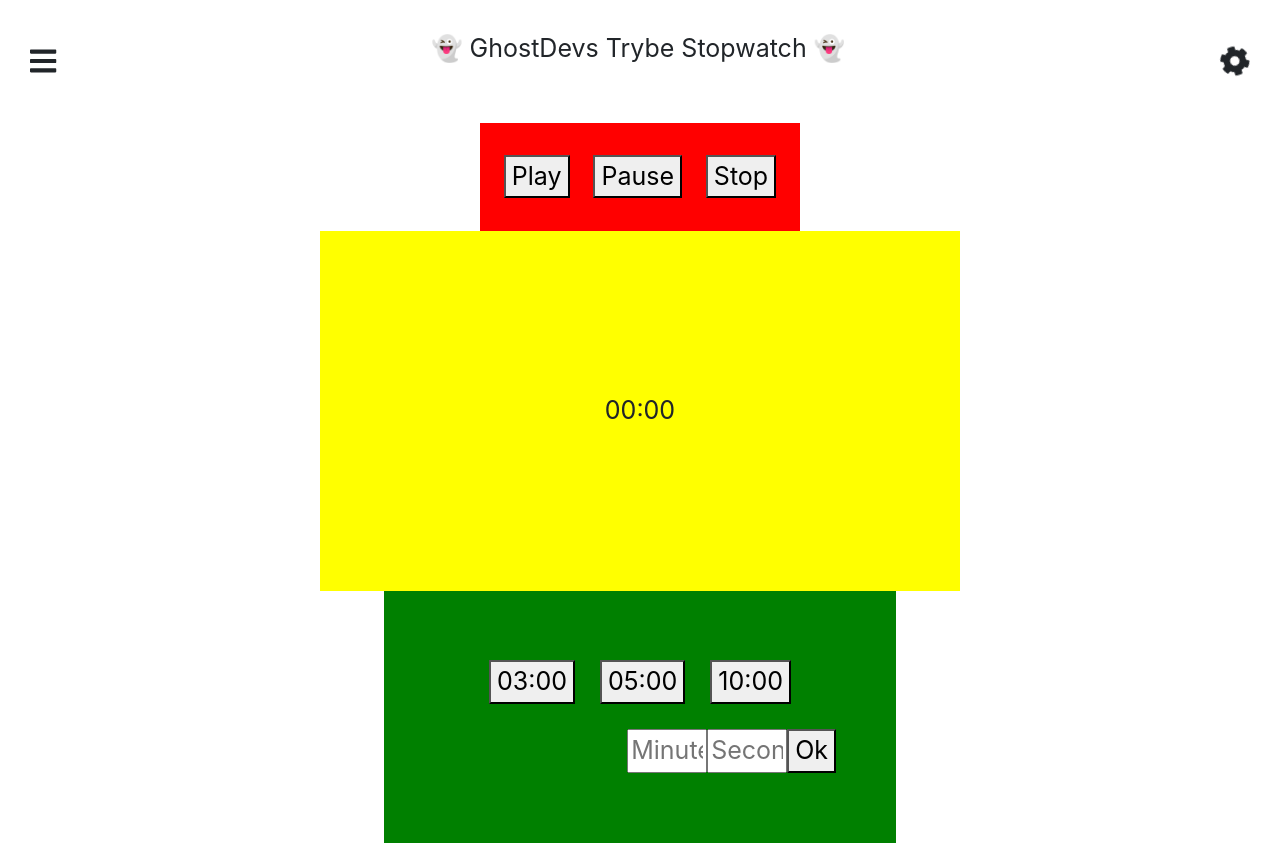
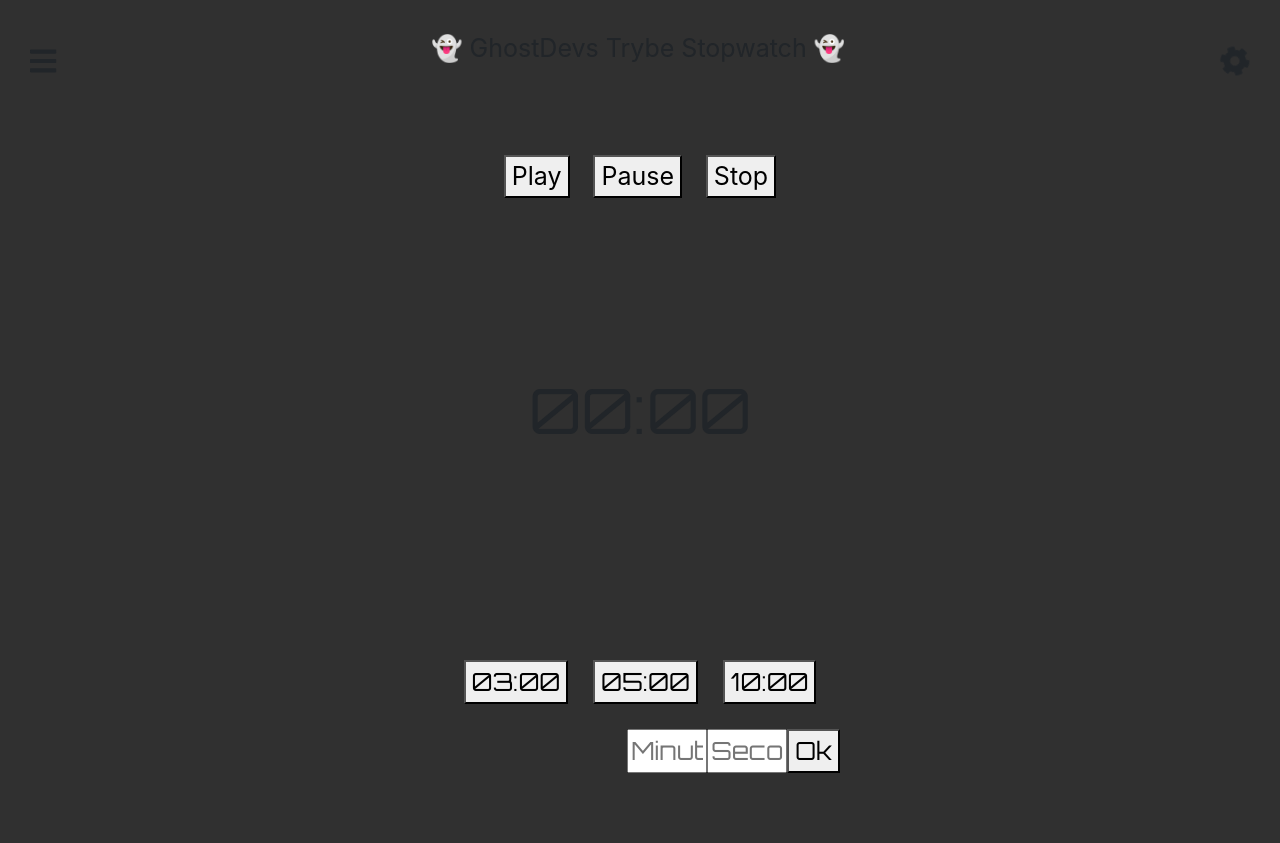
Before and after one commit to alanmdf/ghostdevs-stopwatch, a React (Create React App) app in the folder stopwatch-challenge/: page / in a window 1280 px wide. Built offline with nearby package versions, Linux system fonts and the light colour scheme.

Commit message:
Alterando Coller

```diff
--- a/stopwatch-challenge/public/index.html
+++ b/stopwatch-challenge/public/index.html
@@ -1,18 +1,23 @@
 <!DOCTYPE html>
 <html lang="en">
+
 <head>
   <meta charset="utf-8" />
   <meta name="viewport" content="width=device-width, initial-scale=1" />
   <meta name="theme-color" content="#000000" />
-    <meta
-      name="description"
-      content="Web site created using create-react-app"
-    />
-    <link rel="shortcut icon" type="image/jpg" href="Cronometro.png"/>
-    <link href="https://cdn.jsdelivr.net/npm/bootstrap@5.1.0/dist/css/bootstrap.min.css" rel="stylesheet" integrity="sha384-KyZXEAg3QhqLMpG8r+8fhAXLRk2vvoC2f3B09zVXn8CA5QIVfZOJ3BCsw2P0p/We" crossorigin="anonymous">
-    <title>React App</title>
+  <meta name="description" content="Web site created using create-react-app" />
+  <link rel="shortcut icon" type="image/jpg" href="Cronometro.png" />
+  <link href="https://cdn.jsdelivr.net/npm/bootstrap@5.1.0/dist/css/bootstrap.min.css" rel="stylesheet"
+    integrity="sha384-KyZXEAg3QhqLMpG8r+8fhAXLRk2vvoC2f3B09zVXn8CA5QIVfZOJ3BCsw2P0p/We" crossorigin="anonymous">
+  <link rel="preconnect" href="https://fonts.googleapis.com">
+  <link rel="preconnect" href="https://fonts.gstatic.com" crossorigin>
+  <link href="https://fonts.googleapis.com/css2?family=Orbitron:wght@400;500;600;700;800;900&display=swap"
+    rel="stylesheet">
+  <title>Cronometro</title>
 </head>
+
 <body>
   <div id="root"></div>
 </body>
+
 </html>
--- a/stopwatch-challenge/src/App.css
+++ b/stopwatch-challenge/src/App.css
@@ -1,4 +1,5 @@
-* {font-size: 25px;}
+* {font-size: 25px}
+body {background-color: #303030;}
 
 header {
   margin: 15px;
@@ -40,26 +41,25 @@
   align-items: center;
   height: 15%;
   width: 25%;
-  background-color: red;
 }
 
 .timer-div {
+  font-family: 'Orbitron', sans-serif;
   display: flex;
   align-items: center;
   justify-content: center;
   height: 50%;
   width: 50%;
-  background-color: yellow;
 }
 
 .setup-div {
+  font-family: 'Orbitron', sans-serif;
   display: flex;
   flex-direction: column;
   align-items: center;
   justify-content: center;
   height: 35%;
   width: 40%;
-  background-color: green;
 }
 
 .customize-timer-div {
--- a/stopwatch-challenge/src/Components/Timer.jsx
+++ b/stopwatch-challenge/src/Components/Timer.jsx
@@ -11,11 +11,11 @@
 
     return (
       <div className="timer-div">
-        <span>
+        <span className="fs-1">
           {timerMin}
           :
         </span>
-        <span>
+        <span className="fs-1">
           {timerSecond}
         </span>
       </div>
```
Lines whose indentation alone changed are shown as unchanged.
